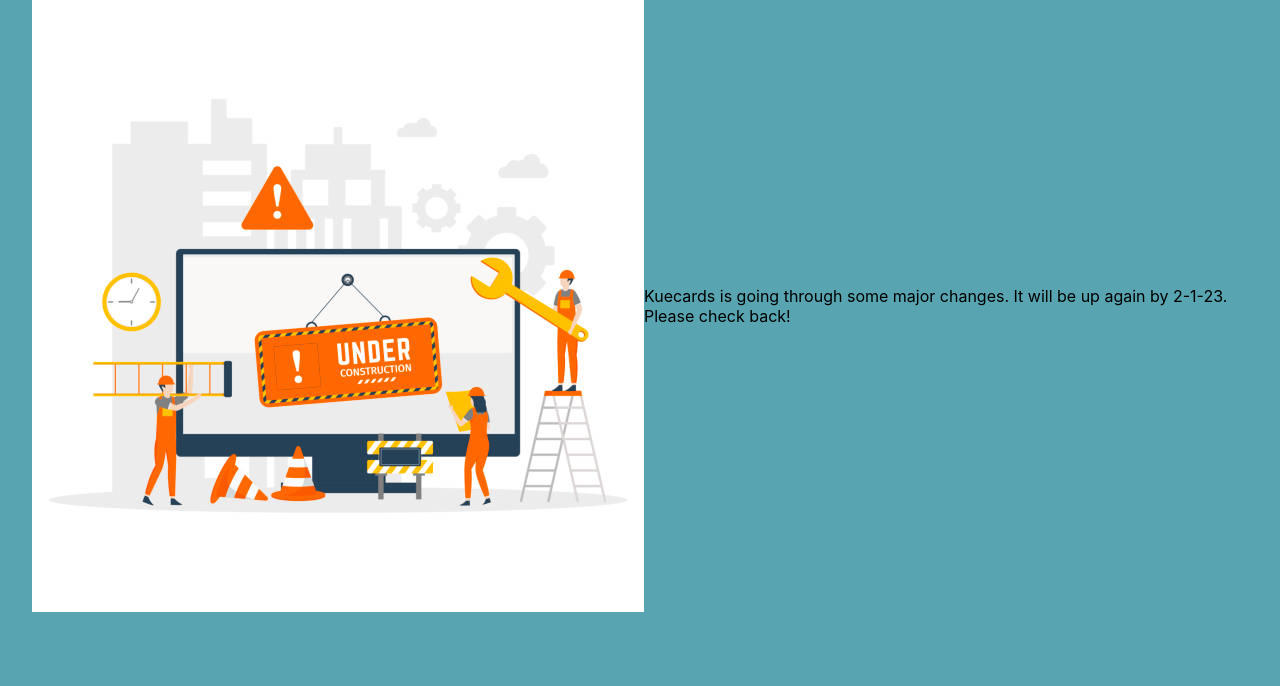
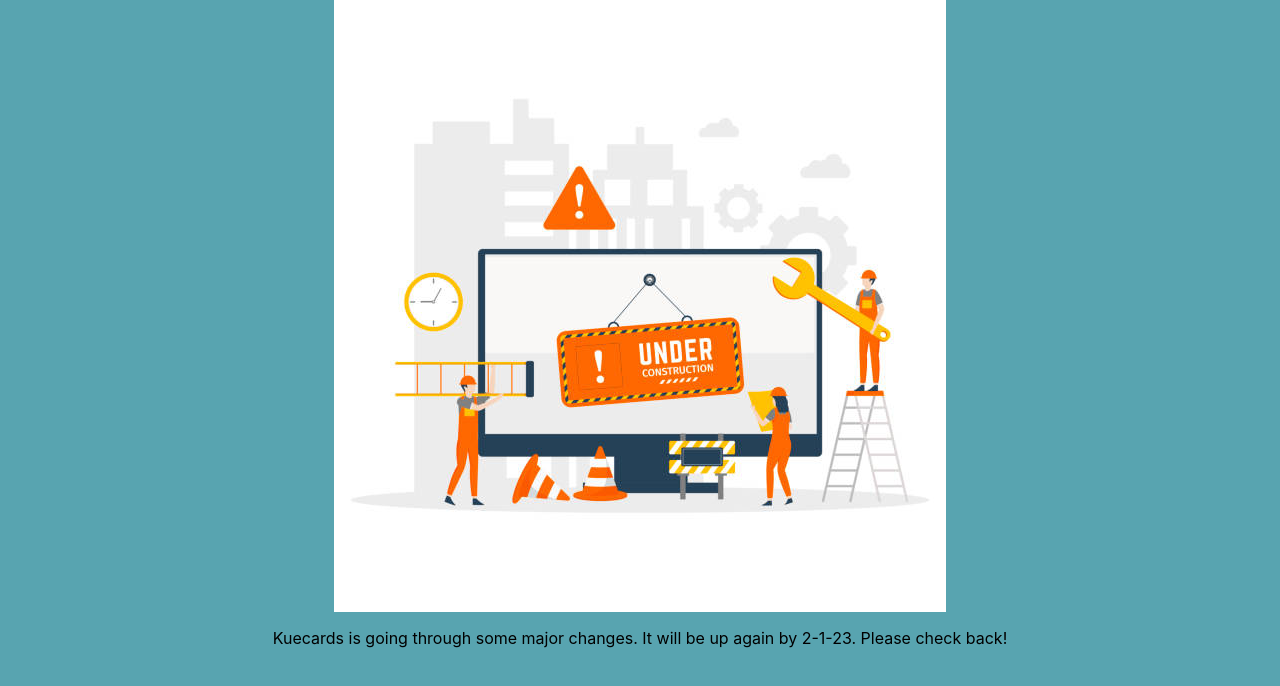
Before and after one commit to davidascholer/kuekard-web, a Next.js app: page /SignIn in a window 1280 px wide. Shown: the top 686 px of the page. Built offline with nearby package versions, Linux system fonts and the light colour scheme.

Commit message:
Update Background.tsx

```diff
--- a/src/components/ui/Background.tsx
+++ b/src/components/ui/Background.tsx
@@ -11,7 +11,7 @@ type Props = {
 const Background: NextPage<Props> = ({children}:Props) => {
 
   return (
-    <div className={styles.body_container} style={{display: "flex",justifyContent: "center", alignItems: "center"}}>
+    <div className={styles.body_container} style={{display: "flex",justifyContent: "center",flexDirection:"column", alignItems: "center"}}>
         <HeadComponent/>
         {children}
     </div>
```
